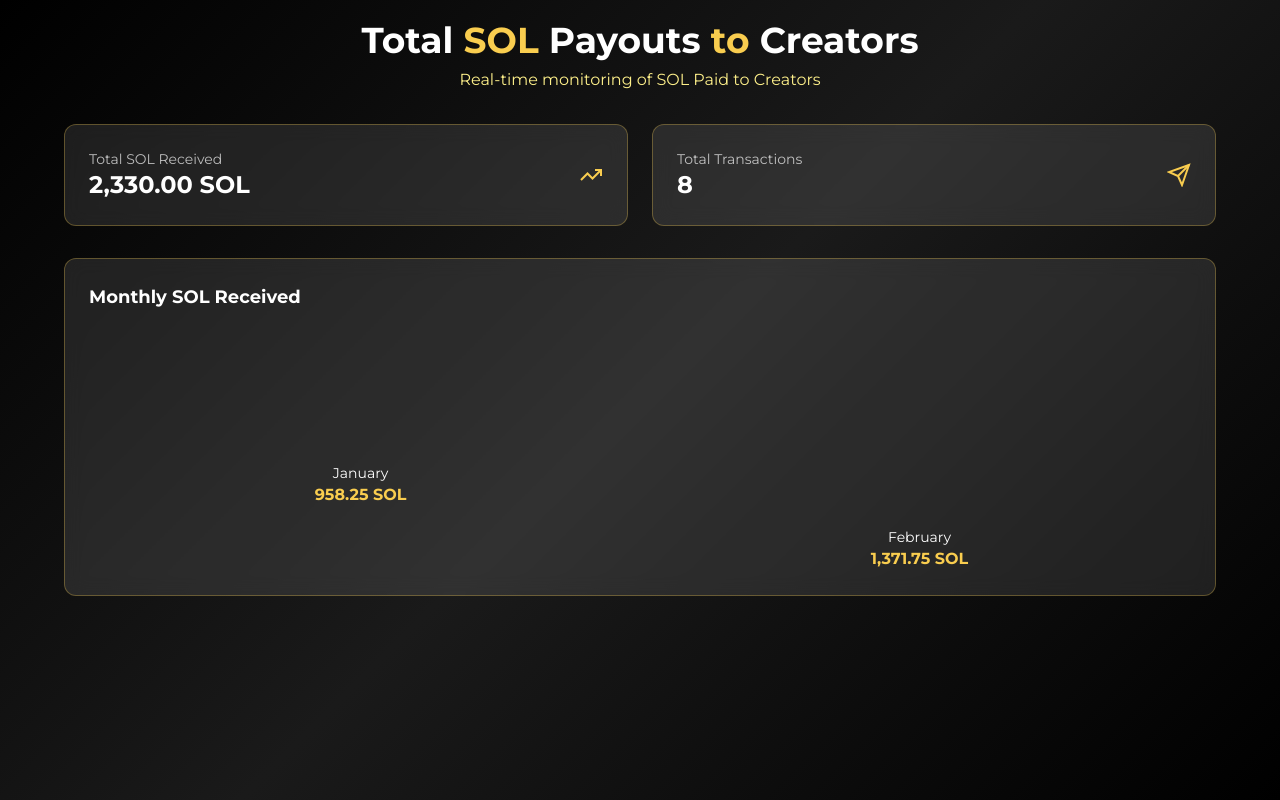
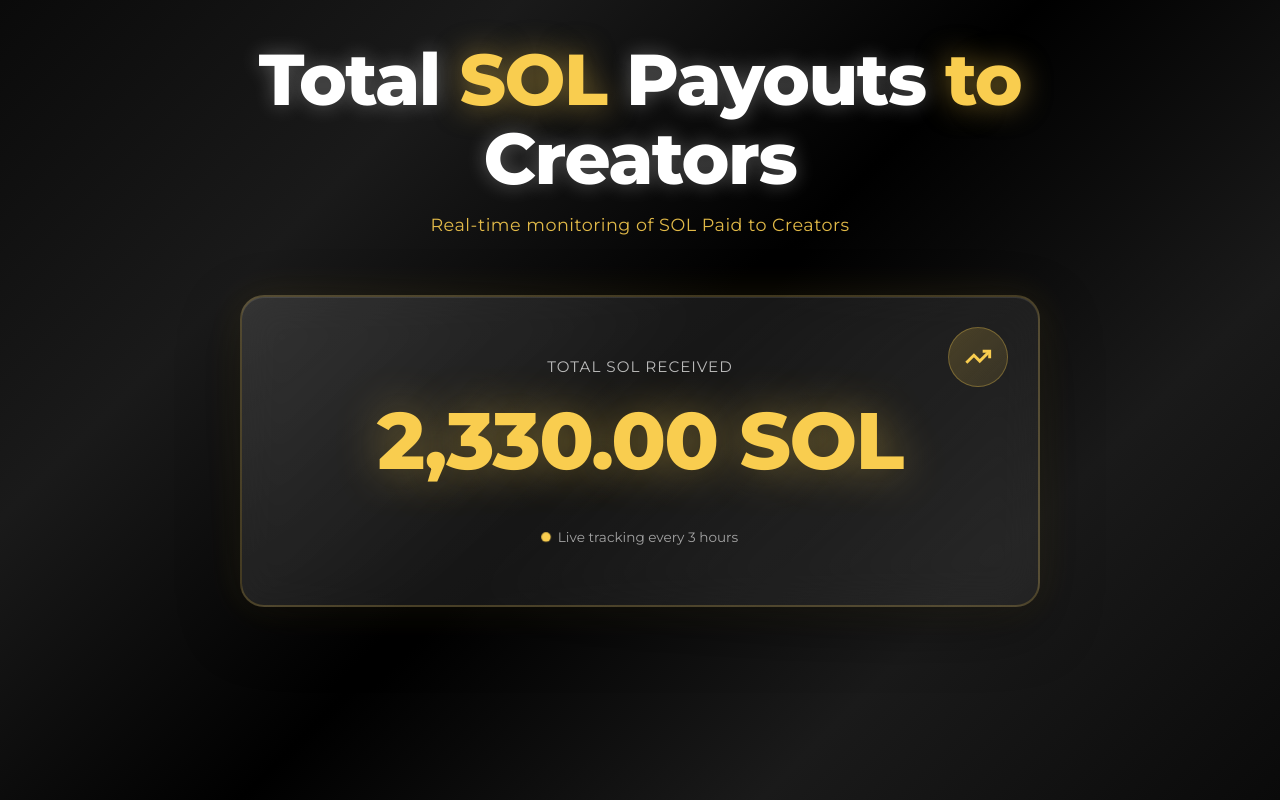
Before and after one commit to GrumioGrumio/sol-creator-tracker, a plain HTML site: page index.html in a window 1280 px wide. Drawn offline with nearby package versions, Linux system fonts and the light colour scheme.

Commit message:
Update index.html

```diff
--- a/index.html
+++ b/index.html
@@ -3,84 +3,245 @@
 <head>
     <meta charset="UTF-8">
     <meta name="viewport" content="width=device-width, initial-scale=1.0">
-    <script src="https://cdn.tailwindcss.com"></script>
-    <link href="https://fonts.googleapis.com/css2?family=Montserrat:wght@400;700&display=swap" rel="stylesheet">
+    <link href="https://fonts.googleapis.com/css2?family=Montserrat:wght@400;600;700;800&display=swap" rel="stylesheet">
     <style>
-        body { margin: 0; padding: 20px; font-family: 'Montserrat', sans-serif; }
-        .card { background: rgba(255,255,255,0.1); backdrop-filter: blur(10px); border-radius: 12px; padding: 24px; border: 1px solid rgba(249,205,79,0.3); }
-        .gradient-bg { background: linear-gradient(135deg, #000000 0%, #1a1a1a 50%, #000000 100%); }
-        .gold { color: #f9cd4f; }
-        .white { color: #ffffff; }
+        * {
+            margin: 0;
+            padding: 0;
+            box-sizing: border-box;
+        }
+
+        body {
+            font-family: 'Montserrat', sans-serif;
+            background: linear-gradient(135deg, #0a0a0a 0%, #1a1a1a 25%, #000000 50%, #1a1a1a 75%, #0a0a0a 100%);
+            min-height: 100vh;
+            padding: 40px 20px;
+            overflow-x: hidden;
+        }
+
+        .container {
+            max-width: 800px;
+            margin: 0 auto;
+            text-align: center;
+        }
+
+        .title {
+            font-size: clamp(2.5rem, 6vw, 4.5rem);
+            font-weight: 800;
+            margin-bottom: 16px;
+            line-height: 1.1;
+            letter-spacing: -0.02em;
+        }
+
+        .word-white {
+            color: #ffffff;
+            text-shadow: 0 0 20px rgba(255, 255, 255, 0.3);
+        }
+
+        .word-gold {
+            color: #f9cd4f;
+            text-shadow: 0 0 30px rgba(249, 205, 79, 0.5);
+        }
+
+        .subtitle {
+            color: #f9cd4f;
+            font-size: 1.1rem;
+            font-weight: 500;
+            margin-bottom: 60px;
+            opacity: 0.9;
+            letter-spacing: 0.5px;
+        }
+
+        .main-card {
+            background: linear-gradient(145deg, rgba(255,255,255,0.12), rgba(255,255,255,0.05));
+            backdrop-filter: blur(20px);
+            border-radius: 24px;
+            padding: 60px 40px;
+            border: 2px solid rgba(249, 205, 79, 0.2);
+            box-shadow:
+                0 20px 60px rgba(0, 0, 0, 0.4),
+                0 0 40px rgba(249, 205, 79, 0.1),
+                inset 0 1px 0 rgba(255, 255, 255, 0.1);
+            position: relative;
+            overflow: hidden;
+            transition: all 0.3s ease;
+        }
+
+        .main-card:hover {
+            transform: translateY(-5px);
+            box-shadow:
+                0 30px 80px rgba(0, 0, 0, 0.5),
+                0 0 60px rgba(249, 205, 79, 0.2),
+                inset 0 1px 0 rgba(255, 255, 255, 0.15);
+        }
+
+        .main-card::before {
+            content: '';
+            position: absolute;
+            top: 0;
+            left: -100%;
+            width: 100%;
+            height: 100%;
+            background: linear-gradient(90deg, transparent, rgba(249, 205, 79, 0.1), transparent);
+            transition: left 2s ease;
+        }
+
+        .main-card:hover::before {
+            left: 100%;
+        }
+
+        .card-label {
+            color: rgba(255, 255, 255, 0.7);
+            font-size: 0.95rem;
+            font-weight: 500;
+            margin-bottom: 16px;
+            text-transform: uppercase;
+            letter-spacing: 1px;
+        }
+
+        .sol-amount {
+            color: #f9cd4f;
+            font-size: clamp(3rem, 8vw, 5rem);
+            font-weight: 800;
+            margin-bottom: 20px;
+            text-shadow: 0 0 40px rgba(249, 205, 79, 0.4);
+            letter-spacing: -0.02em;
+            animation: glow 3s ease-in-out infinite alternate;
+        }
+
+        @keyframes glow {
+            from {
+                text-shadow: 0 0 40px rgba(249, 205, 79, 0.4);
+            }
+            to {
+                text-shadow: 0 0 60px rgba(249, 205, 79, 0.6);
+            }
+        }
+
+        .icon-container {
+            position: absolute;
+            top: 30px;
+            right: 30px;
+            width: 60px;
+            height: 60px;
+            border-radius: 50%;
+            background: linear-gradient(135deg, rgba(249, 205, 79, 0.2), rgba(249, 205, 79, 0.1));
+            display: flex;
+            align-items: center;
+            justify-content: center;
+            border: 1px solid rgba(249, 205, 79, 0.3);
+        }
+
+        .icon {
+            color: #f9cd4f;
+            width: 28px;
+            height: 28px;
+            stroke-width: 2.5;
+        }
+
+        .status-indicator {
+            display: inline-flex;
+            align-items: center;
+            gap: 8px;
+            color: rgba(255, 255, 255, 0.6);
+            font-size: 0.85rem;
+            font-weight: 500;
+            margin-top: 20px;
+        }
+
+        .status-dot {
+            width: 8px;
+            height: 8px;
+            border-radius: 50%;
+            background: #f9cd4f;
+            animation: pulse 2s ease-in-out infinite;
+        }
+
+        @keyframes pulse {
+            0%, 100% {
+                opacity: 0.6;
+                transform: scale(1);
+            }
+            50% {
+                opacity: 1;
+                transform: scale(1.2);
+            }
+        }
+
+        @media (max-width: 768px) {
+            body {
+                padding: 20px 15px;
+            }
+
+            .main-card {
+                padding: 40px 30px;
+                border-radius: 20px;
+            }
+
+            .icon-container {
+                width: 50px;
+                height: 50px;
+                top: 20px;
+                right: 20px;
+            }
+
+            .icon {
+                width: 24px;
+                height: 24px;
+            }
+
+            .subtitle {
+                margin-bottom: 40px;
+                font-size: 1rem;
+            }
+        }
+
+        @media (max-width: 480px) {
+            .main-card {
+                padding: 30px 20px;
+            }
+
+            .card-label {
+                font-size: 0.85rem;
+            }
+        }
     </style>
 </head>
-<body class="gradient-bg min-h-screen">
-    <div class="max-w-6xl mx-auto">
+<body>
+    <div class="container">
         <!-- Header -->
-        <div class="text-center mb-8">
-            <h1 class="text-4xl font-bold mb-2" style="font-weight: 700;">
-                <span class="white">Total</span>
-                <span class="gold"> SOL </span>
-                <span class="white">Payouts</span>
-                <span class="gold"> to </span>
-                <span class="white">Creators</span>
+        <h1 class="title">
+            <span class="word-white">Total</span>
+            <span class="word-gold"> SOL </span>
+            <span class="word-white">Payouts</span>
+            <span class="word-gold"> to </span>
+            <span class="word-white">Creators</span>
         </h1>
-            <p class="text-yellow-200">Real-time monitoring of SOL Paid to Creators</p>
-        </div>
+        <p class="subtitle">Real-time monitoring of SOL Paid to Creators</p>
 
-        <!-- Summary Cards -->
-        <div class="grid grid-cols-1 md:grid-cols-2 gap-6 mb-8">
-            <div class="card">
-                <div class="flex items-center justify-between">
-                    <div>
-                        <p class="text-white/70 text-sm">Total SOL Received</p>
-                        <p class="text-2xl font-bold text-white" id="totalSOL">2,330.00 SOL</p>
-                    </div>
-                    <svg class="gold" width="24" height="24" fill="none" stroke="currentColor" stroke-width="2">
+        <!-- Main SOL Display Card -->
+        <div class="main-card">
+            <div class="icon-container">
+                <svg class="icon" fill="none" stroke="currentColor" viewBox="0 0 24 24">
                     <polyline points="22,7 13.5,15.5 8.5,10.5 2,17"></polyline>
                     <polyline points="16,7 22,7 22,13"></polyline>
                 </svg>
             </div>
-            </div>
 
-            <div class="card">
-                <div class="flex items-center justify-between">
-                    <div>
-                        <p class="text-white/70 text-sm">Total Transactions</p>
-                        <p class="text-2xl font-bold text-white" id="totalTx">8</p>
-                    </div>
-                    <svg class="gold" width="24" height="24" fill="none" stroke="currentColor" stroke-width="2">
-                        <line x1="22" y1="2" x2="11" y2="13"></line>
-                        <polygon points="22,2 15,22 11,13 2,9 22,2"></polygon>
-                    </svg>
-                </div>
-            </div>
-        </div>
+            <div class="card-label">Total SOL Received</div>
+            <div class="sol-amount" id="totalSOL">2,330.00 SOL</div>
 
-        <!-- Simple Chart Representation -->
-        <div class="card mb-8">
-            <h3 class="text-white text-lg font-semibold mb-4">Monthly SOL Received</h3>
-            <div class="grid grid-cols-2 gap-4">
-                <div class="text-center">
-                    <div class="bg-gradient-to-t from-gold to-yellow-400 h-32 rounded mb-2 opacity-80"></div>
-                    <p class="text-white text-sm">January</p>
-                    <p class="gold font-bold">958.25 SOL</p>
-                </div>
-                <div class="text-center">
-                    <div class="bg-gradient-to-t from-gold to-yellow-400 h-48 rounded mb-2"></div>
-                    <p class="text-white text-sm">February</p>
-                    <p class="gold font-bold">1,371.75 SOL</p>
-                </div>
+            <div class="status-indicator">
+                <div class="status-dot"></div>
+                <span>Live tracking every 3 hours</span>
             </div>
         </div>
     </div>
 
     <script>
-        // Auto-update every 3 hours (simplified for Wix)
+        // Enhanced visual effects
         function updateData() {
             console.log('Checking for new SOL transactions...');
-            // In production, this would call your Solana API
-
-            // Simulate data update
             const lastUpdate = new Date().toLocaleTimeString();
             console.log('Last updated:', lastUpdate);
         }
@@ -91,16 +252,29 @@
         // Update every 3 hours
         setInterval(updateData, 3 * 60 * 60 * 1000);
 
-        // Mock real-time effect
-        setInterval(() => {
-            const elements = document.querySelectorAll('.gold');
-            elements.forEach(el => {
-                el.style.textShadow = '0 0 10px #f9cd4f';
+        // Enhanced glow effect on hover
+        const mainCard = document.querySelector('.main-card');
+        const solAmount = document.querySelector('.sol-amount');
+
+        mainCard.addEventListener('mouseenter', () => {
+            solAmount.style.textShadow = '0 0 80px rgba(249, 205, 79, 0.8)';
+        });
+
+        mainCard.addEventListener('mouseleave', () => {
+            solAmount.style.textShadow = '0 0 40px rgba(249, 205, 79, 0.4)';
+        });
+
+        // Subtle animation on load
+        window.addEventListener('load', () => {
+            mainCard.style.opacity = '0';
+            mainCard.style.transform = 'translateY(30px)';
+
             setTimeout(() => {
-                    el.style.textShadow = 'none';
-                }, 1000);
+                mainCard.style.transition = 'all 0.8s ease';
+                mainCard.style.opacity = '1';
+                mainCard.style.transform = 'translateY(0)';
+            }, 200);
         });
-        }, 30000);
     </script>
 </body>
 </html>
```
Lines whose indentation alone changed are shown as unchanged.
